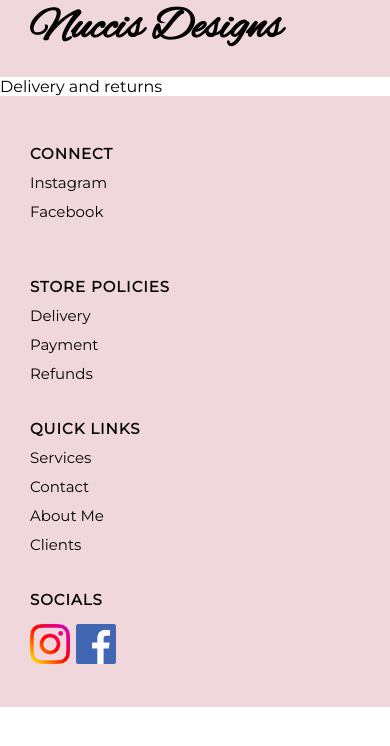
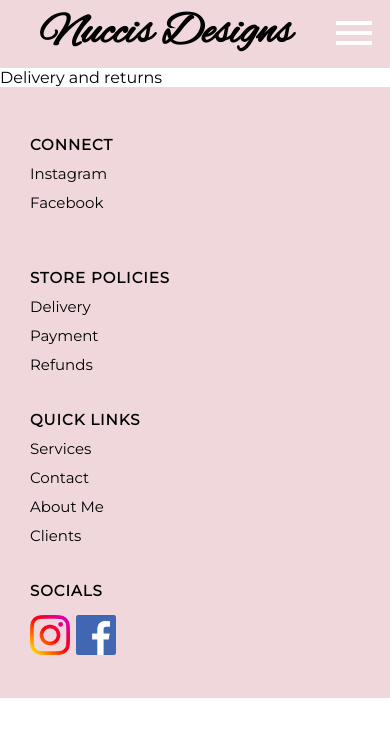
Before and after one commit to Nuccino92/nuccis.designs-business-site, a React (Create React App) app: page /productdelivery in a window 390 px wide. Shown: the top 746 px of the page. Built offline with nearby package versions, Linux system fonts and the light colour scheme.

Commit message:
custom mobile nav icon

```diff
--- a/src/components/navbar/Navbar.scss
+++ b/src/components/navbar/Navbar.scss
@@ -1,9 +1,8 @@
 @use "../../scss/variables" as var;
-@import url("https://fonts.googleapis.com/css2?family=Alex+Brush&display=swap");
 
 .Navbar {
   border-bottom: 2px solid rgb(231, 219, 219);
-  padding: 0 30px;
+  padding: 5px 40px;
   position: sticky;
   top: 0;
   background: var.$primary-pink;
@@ -16,18 +15,79 @@
 
     .navbar-nav {
       a {
-        margin-left: 7px;
+        margin-left: 10px;
       }
     }
   }
 
   .Navbar-Logo {
-    font-family: "Alex Brush", cursive;
+    font-family: var.$Alex-Brush;
     font-weight: bolder;
     font-size: 45px;
-  }
 
-  @media (max-width: 850px) {
-    // display hamburger
+    @media (max-width: 350px) {
+      font-size: 28px;
+    }
   }
 }
+
+// hamburger / close button
+.menu-btn {
+  display: block;
+  top: 50%;
+  right: 0;
+
+  position: absolute;
+  top: 50%;
+  width: 36px;
+  transform: translate(-50%, -50%);
+}
+
+.menu-btn:before,
+.menu-btn:after {
+  background-color: #fff;
+  content: "";
+  display: block;
+  height: 4px;
+  transition: all 200ms ease-in-out;
+}
+
+.menu-btn:before {
+  box-shadow: 0 10px 0 #fff;
+  margin-bottom: 16px;
+}
+
+.close-btn:before {
+  box-shadow: 0 0 0 #fff;
+  transform: translateY(10px) rotate(45deg);
+}
+
+.close-btn:after {
+  transform: translateY(-10px) rotate(-45deg);
+}
+
+// mobile nav
+.Navbar-minimized {
+  .mobile-nav {
+    background-color: var.$primary-pink;
+    position: fixed;
+    right: 0;
+    height: 100vh;
+    width: 100vw;
+    z-index: 100;
+    padding: 50px;
+    display: flex;
+    flex-direction: column;
+    align-items: center;
+    transition: 1s ease;
+    padding-top: 240px;
+
+    div {
+      margin: 20px 0;
+      a {
+        font-size: 27px;
+        font-weight: bold;
+      }
+    }
+  }
+}
```
